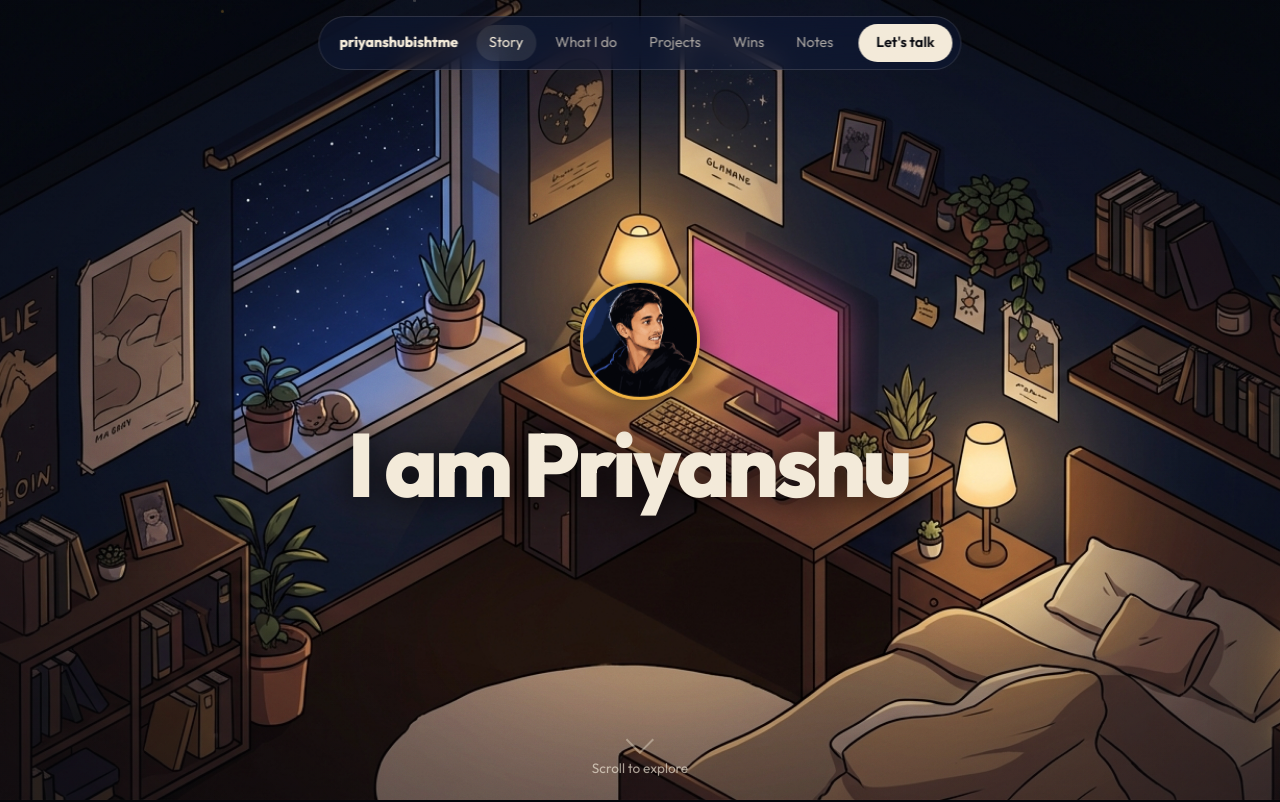
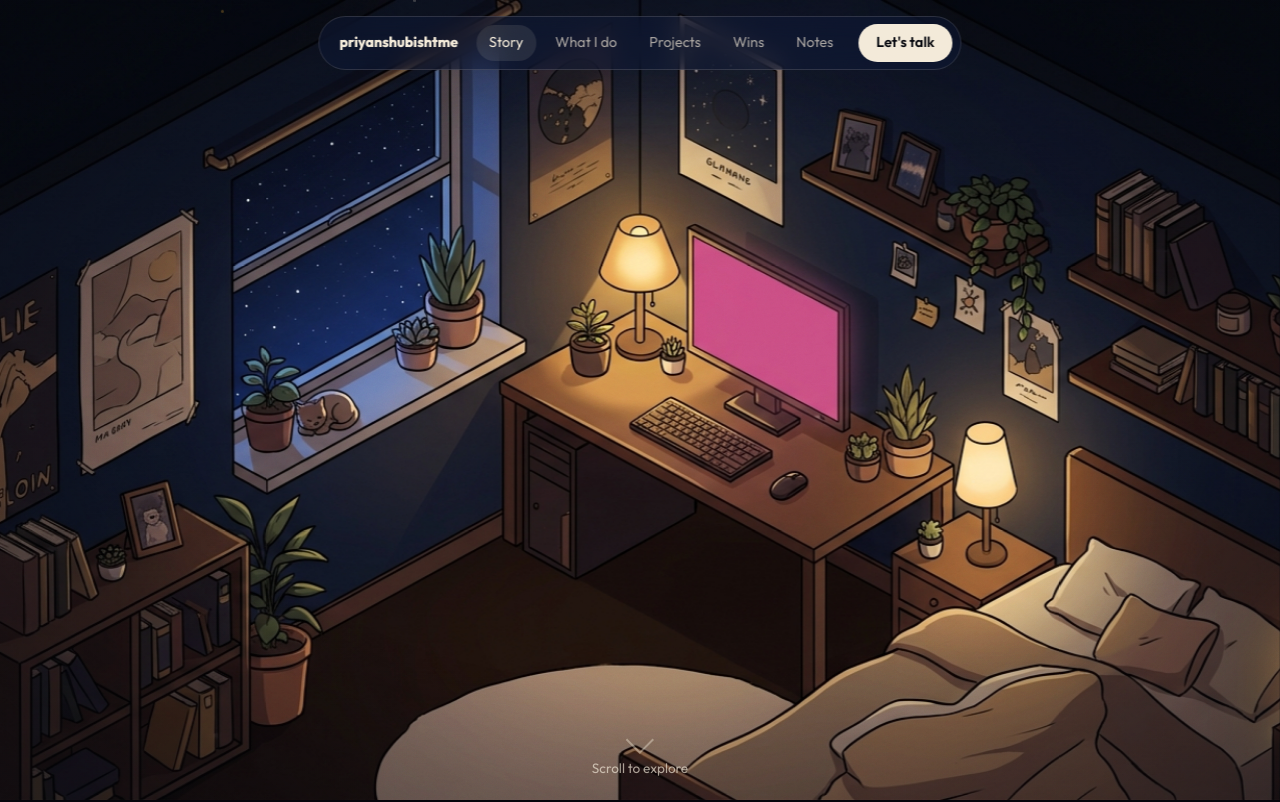
Before and after one commit to priyanshubishtme/new-portfoliio-site, a React (Vite) app: page / in a window 1280 px wide. Shown: the top 802 px of the page. Built offline with nearby package versions, Linux system fonts and the light colour scheme.

Commit message:
Major overhaul: Scroll-zoom hero (enters room via pink monitor), fix TypewriterText, remove splash text

```diff
--- a/src/components/IsometricRoom.jsx
+++ b/src/components/IsometricRoom.jsx
@@ -1,19 +1,57 @@
 /**
- * IsometricRoom.jsx — Lo-fi anime room hero section.
- * A full-viewport isometric room with the winning animation video
- * playing on the computer monitor. Scrolls into the night sky.
+ * IsometricRoom.jsx — Scroll-triggered "enter the room" zoom hero.
+ *
+ * A tall outer container (300vh) with a sticky inner viewport (100vh).
+ * As the user scrolls, the room image scales from 1→4 with the
+ * transform-origin aimed at the glowing pink monitor (~60% 45%).
+ * The "I am Priyanshu" text and avatar are removed per user request.
  */
+import { useRef, useEffect, useState } from 'react';
 import roomImg from '../assets/isometric-room.jpg';
-import avatarImg from '../assets/avatar.png';
-import TypewriterText from './TypewriterText';
 import './isometric-room.css';
 
 export default function IsometricRoom() {
+  const outerRef = useRef(null);
+  const imgRef = useRef(null);
+  const overlayRef = useRef(null);
+
+  useEffect(() => {
+    let animId;
+
+    const update = () => {
+      const outer = outerRef.current;
+      const img = imgRef.current;
+      const overlay = overlayRef.current;
+      if (!outer || !img) return;
+
+      const rect = outer.getBoundingClientRect();
+      const scrollable = outer.offsetHeight - window.innerHeight;
+      const progress = Math.min(1, Math.max(0, -rect.top / scrollable));
+
+      // Scale from 1 to 4
+      const scale = 1 + progress * 3;
+      img.style.transform = `scale(${scale})`;
+
+      // Fade overlay from 0 to 0.85 in the last 30% of scroll
+      if (overlay) {
+        const fadeProgress = Math.max(0, (progress - 0.7) / 0.3);
+        overlay.style.opacity = fadeProgress * 0.85;
+      }
+
+      animId = requestAnimationFrame(update);
+    };
+
+    animId = requestAnimationFrame(update);
+    return () => cancelAnimationFrame(animId);
+  }, []);
+
   return (
-    <section className="iso-room" aria-label="Welcome">
-      {/* Room background */}
+    <section className="iso-room" ref={outerRef} aria-label="Welcome">
+      <div className="iso-room__sticky">
+        {/* Room image with zoom */}
         <img
           className="iso-room__img"
+          ref={imgRef}
           src={roomImg}
           alt="Lo-fi anime-style bedroom workspace at night"
           width="1792"
@@ -21,17 +59,7 @@ export default function IsometricRoom() {
           fetchPriority="high"
         />
 
-      {/* Intro text & Profile Pic */}
-      <div className="iso-room__intro">
-        <div className="iso-room__profile">
-          <img src={avatarImg} alt="Priyanshu Bisht" />
-        </div>
-        <h1 className="iso-room__intro-text">
-          <TypewriterText text="I am Priyanshu" autoStart={true} />
-        </h1>
-      </div>
-
-      {/* Ambient glow */}
+        {/* Ambient glow on lamp */}
         <div className="iso-room__glow" aria-hidden="true" />
 
         {/* Floating particles */}
@@ -45,11 +73,15 @@ export default function IsometricRoom() {
         {/* Vignette */}
         <div className="iso-room__vignette" aria-hidden="true" />
 
+        {/* Dark overlay that fades in during zoom */}
+        <div className="iso-room__fade-overlay" ref={overlayRef} aria-hidden="true" />
+
         {/* Scroll hint */}
         <div className="iso-room__scroll-hint">
           <div className="iso-room__scroll-arrow" />
           <span>Scroll to explore</span>
         </div>
+      </div>
     </section>
   );
 }
--- a/src/components/TypewriterText.jsx
+++ b/src/components/TypewriterText.jsx
@@ -1,68 +1,61 @@
-import { useState, useEffect, useRef } from 'react';
+import { useState, useEffect } from 'react';
 
-export default function TypewriterText({ text, autoStart = false }) {
+/**
+ * TypewriterText — Types out text character by character.
+ *
+ * Props:
+ *   text     — The string to type out.
+ *   isActive — When true, starts typing. Defaults to true.
+ *   speed    — Ms per character. Defaults to 18.
+ */
+export default function TypewriterText({ text, isActive = true, speed = 18 }) {
   const [displayed, setDisplayed] = useState('');
-  const [isTyping, setIsTyping] = useState(autoStart);
-  const containerRef = useRef(null);
+  const [done, setDone] = useState(false);
 
+  // Reset when text changes
   useEffect(() => {
-    // Reduced motion check
+    setDisplayed('');
+    setDone(false);
+  }, [text]);
+
+  // Start typing when isActive becomes true
+  useEffect(() => {
+    if (!isActive || done) return;
+
+    // Reduced motion — show all at once
     if (window.matchMedia('(prefers-reduced-motion: reduce)').matches) {
       setDisplayed(text);
+      setDone(true);
       return;
     }
 
-    if (autoStart) {
-      setIsTyping(true);
-      return;
-    }
+    let i = 0;
+    const interval = setInterval(() => {
+      i++;
+      setDisplayed(text.substring(0, i));
+      if (i >= text.length) {
+        clearInterval(interval);
+        setDone(true);
+      }
+    }, speed);
 
-    const el = containerRef.current;
-    if (!el) return;
-
-    const observer = new IntersectionObserver(
-      (entries) => {
-        if (entries[0].isIntersecting && !isTyping && displayed.length === 0) {
-          setIsTyping(true);
-          observer.disconnect();
-        }
-      },
-      { threshold: 0.5 }
-    );
-
-    observer.observe(el);
-
-    return () => observer.disconnect();
-  }, [displayed.length, isTyping, text, autoStart]);
-
-  useEffect(() => {
-    if (isTyping) {
-      let i = 0;
-      const interval = setInterval(() => {
-        setDisplayed(text.substring(0, i + 1));
-        i++;
-        if (i === text.length) {
-          clearInterval(interval);
-        }
-      }, 15); // ms per char
-      return () => clearInterval(interval);
-    }
-  }, [isTyping, text]);
+    return () => clearInterval(interval);
+  }, [isActive, text, speed, done]);
 
   return (
-    <span ref={containerRef}>
+    <span className="typewriter-text">
       {displayed}
-      <span style={{
-        opacity: isTyping || displayed.length > 0 ? 1 : 0,
-        animation: 'blink 1s step-end infinite'
-      }}>|</span>
-      {/* Invisible text to reserve space */}
-      <span style={{ opacity: 0, position: 'absolute', pointerEvents: 'none' }}>
-        {text.substring(displayed.length)}
+      <span
+        className="typewriter-cursor"
+        style={{
+          opacity: !done ? 1 : 0,
+          animation: 'blink 1s step-end infinite',
+          transition: 'opacity 0.3s',
+        }}
+      >
+        |
       </span>
-      <style>{`
-        @keyframes blink { 50% { opacity: 0; } }
-      `}</style>
+      <style>{`@keyframes blink { 50% { opacity: 0; } }`}</style>
     </span>
   );
 }
--- a/src/components/isometric-room.css
+++ b/src/components/isometric-room.css
@@ -1,14 +1,23 @@
 /* =========================================
-   Isometric Room — Hero section before the scroll scene
+   Isometric Room — Scroll-zoom hero section.
+   Tall outer (300vh), sticky inner (100vh),
+   zooms into the pink monitor on scroll.
    ========================================= */
 
 .iso-room {
   position: relative;
   width: 100%;
+  height: 300vh; /* tall scroll container */
+  background: var(--night);
+}
+
+.iso-room__sticky {
+  position: sticky;
+  top: 0;
+  width: 100%;
   height: 100vh;
   height: 100svh;
   overflow: hidden;
-  background: var(--night);
 }
 
 .iso-room__img {
@@ -16,53 +25,19 @@
   height: 100%;
   object-fit: cover;
   object-position: center;
+  /* Zoom into the pink monitor area */
+  transform-origin: 60% 45%;
+  will-change: transform;
 }
 
-.iso-room__intro {
+/* Dark overlay that fades in at the end of the zoom */
+.iso-room__fade-overlay {
   position: absolute;
-  top: 50%;
-  left: 50%;
-  transform: translate(-50%, -50%);
-  text-align: center;
-  z-index: 10;
-  width: 100%;
-  display: flex;
-  flex-direction: column;
-  align-items: center;
-  gap: 16px;
-}
-
-.iso-room__intro-text {
-  font-family: var(--display);
-  font-weight: 800;
-  font-size: clamp(3rem, 7vw, 6rem);
-  letter-spacing: -0.04em;
-  color: var(--cream);
-  text-shadow: 0 4px 30px rgba(0,0,0,0.8);
-  margin-bottom: 8px;
-}
-
-.iso-room__profile {
-  width: 120px;
-  height: 120px;
-  border-radius: 50%;
-  overflow: hidden;
-  border: 3px solid var(--gold);
-  box-shadow: 0 10px 30px rgba(0, 0, 0, 0.6);
-  animation: profileFloat 4s ease-in-out infinite alternate;
-}
-
-.iso-room__profile img {
-  width: 100%;
-  height: 100%;
-  object-fit: cover;
-  /* Since the avatar has a dark background, this scales it nicely */
-  transform: scale(1.1);
-}
-
-@keyframes profileFloat {
-  from { transform: translateY(0); }
-  to { transform: translateY(-8px); }
+  inset: 0;
+  background: var(--night);
+  opacity: 0;
+  pointer-events: none;
+  z-index: 5;
 }
 
 /* Ambient glow on the desk lamp area */
@@ -93,6 +68,7 @@
   inset: 0;
   pointer-events: none;
   overflow: hidden;
+  z-index: 2;
 }
 
 .iso-room__particle {
@@ -152,6 +128,7 @@
   color: var(--muted);
   font-size: 0.85rem;
   animation: scrollBounce 2s ease-in-out infinite;
+  z-index: 6;
 }
 
 .iso-room__scroll-arrow {
@@ -173,6 +150,7 @@
   position: absolute;
   inset: 0;
   pointer-events: none;
+  z-index: 3;
   background: radial-gradient(
     ellipse at center,
     transparent 50%,
@@ -182,11 +160,8 @@
 
 /* Responsive */
 @media (max-width: 820px) {
-  .iso-room__video-wrap {
-    top: 24%;
-    left: 40%;
-    width: 18%;
-    height: 24%;
+  .iso-room__img {
+    transform-origin: 55% 40%;
   }
 }
 
--- a/src/projects/Reader.jsx
+++ b/src/projects/Reader.jsx
@@ -41,21 +41,28 @@ const Page = React.forwardRef((props, ref) => {
 
 export default function Reader() {
   const [openBook, setOpenBook] = useState(null); // index or null
+  const [currentPage, setCurrentPage] = useState(0);
   const bookRef = useRef(null);
   const closeRef = useRef(null);
 
   const isOpen = openBook !== null;
   const project = isOpen ? projectsData[openBook] : null;
 
+  const handleFlip = useCallback((e) => {
+    setCurrentPage(e.data);
+  }, []);
+
   // Open a book
   const handleOpen = useCallback((index) => {
     setOpenBook(index);
+    setCurrentPage(0);
     document.body.style.overflow = 'hidden';
   }, []);
 
   // Close the book
   const handleClose = useCallback(() => {
     setOpenBook(null);
+    setCurrentPage(0);
     document.body.style.overflow = '';
   }, []);
 
@@ -133,6 +140,7 @@ export default function Reader() {
                 className="real-book"
                 ref={bookRef}
                 usePortrait={true}
+                onFlip={handleFlip}
               >
                 {/* Cover Page */}
                 <Page>
@@ -166,18 +174,22 @@ export default function Reader() {
                 </Page>
 
                 {/* Story Pages */}
-                {project.story.map((para, idx) => (
+                {project.story.map((para, idx) => {
+                  const pageIndex = idx + 2; // Cover is 0, Facts is 1
+                  const isActive = Math.abs(currentPage - pageIndex) <= 1;
+                  return (
                     <Page key={idx}>
                       <div className="pg">
                         <div className="pg__label">
                           Page {idx + 1} of {project.story.length}
                         </div>
                         <p>
-                        <TypewriterText text={para} />
+                          <TypewriterText text={para} isActive={isActive} />
                         </p>
                       </div>
                     </Page>
-                ))}
+                  );
+                })}
 
                 {/* Back Cover / End */}
                 <Page>
```
Lines whose indentation alone changed are shown as unchanged.
